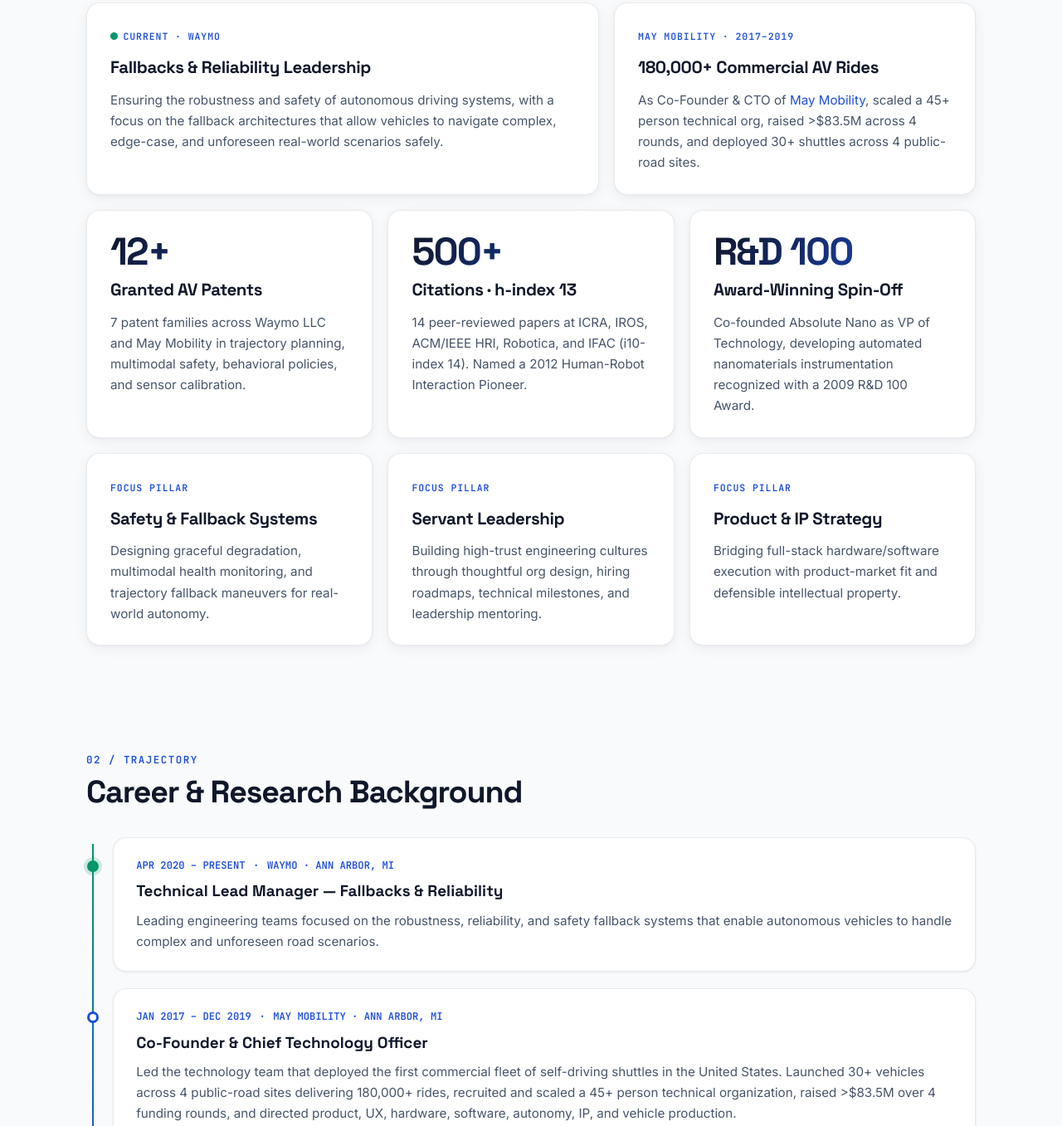
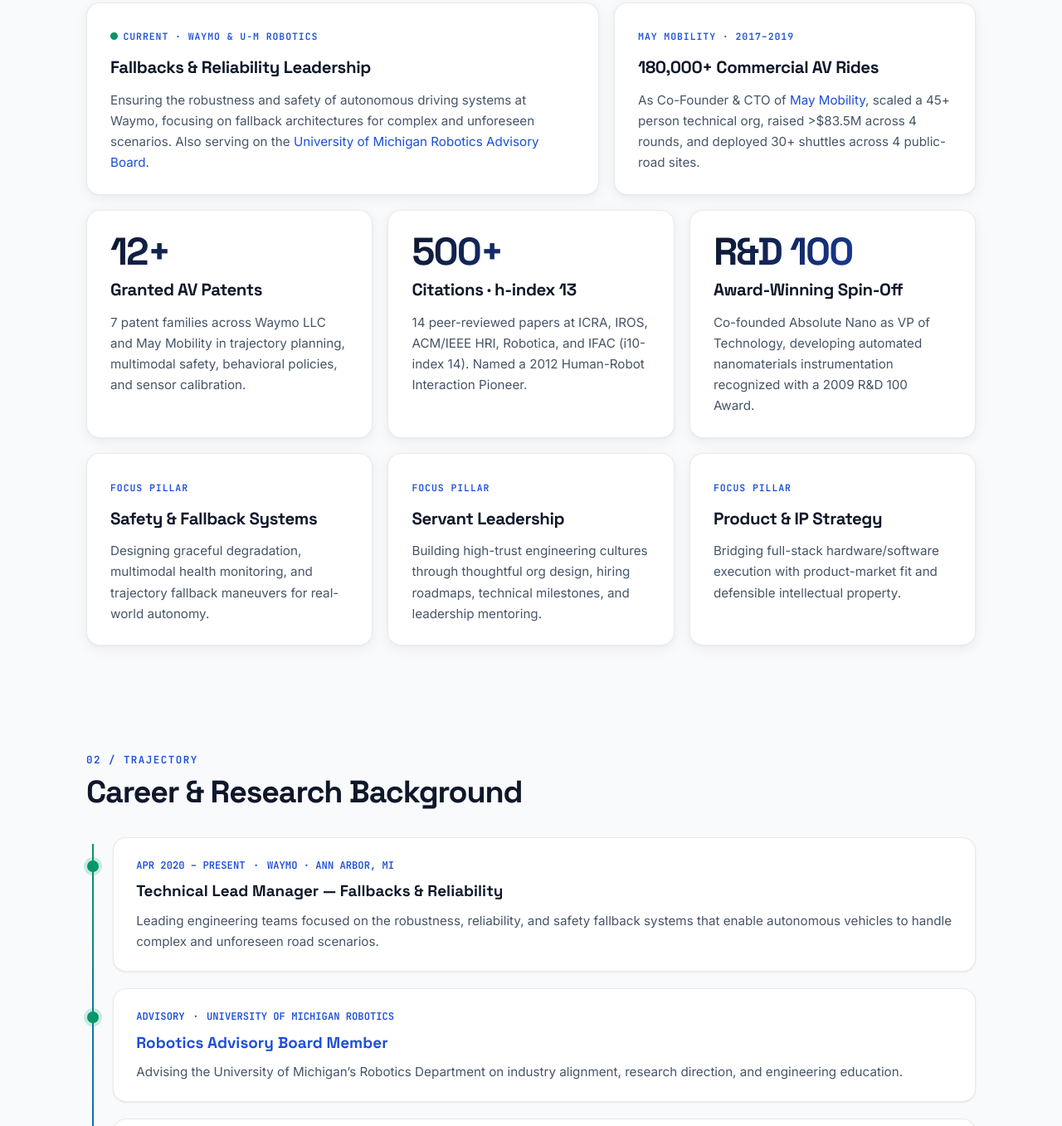
Before and after one commit to svozar/svozar.com, a plain HTML site: page index.html in a window 1280 px wide. Shown: the part 848-2205 px from the top of the page at 83% size. Drawn offline with Linux system fonts and the light colour scheme.

Commit message:
Add University of Michigan Robotics Advisory Board role

```diff
--- a/index.html
+++ b/index.html
@@ -113,9 +113,9 @@
 
     <div class="bento-grid">
       <article class="bento-card span-7">
-        <div class="bento-tag"><span class="status-pulse" aria-hidden="true"></span>Current · Waymo</div>
+        <div class="bento-tag"><span class="status-pulse" aria-hidden="true"></span>Current · Waymo &amp; U-M Robotics</div>
         <h3>Fallbacks &amp; Reliability Leadership</h3>
-        <p>Ensuring the robustness and safety of autonomous driving systems, with a focus on the fallback architectures that allow vehicles to navigate complex, edge-case, and unforeseen real-world scenarios safely.</p>
+        <p>Ensuring the robustness and safety of autonomous driving systems at Waymo, focusing on fallback architectures for complex and unforeseen scenarios. Also serving on the <a href="https://robotics.umich.edu/people/advisory-board/" target="_blank" rel="noopener noreferrer">University of Michigan Robotics Advisory Board</a>.</p>
       </article>
 
       <article class="bento-card span-5">
@@ -176,6 +176,12 @@
         <div class="timeline-meta"><span>APR 2020 – PRESENT</span> · <span>WAYMO · ANN ARBOR, MI</span></div>
         <h3>Technical Lead Manager — Fallbacks &amp; Reliability</h3>
         <p>Leading engineering teams focused on the robustness, reliability, and safety fallback systems that enable autonomous vehicles to handle complex and unforeseen road scenarios.</p>
+      </article>
+
+      <article class="timeline-item timeline-item--current">
+        <div class="timeline-meta"><span>ADVISORY</span> · <span>UNIVERSITY OF MICHIGAN ROBOTICS</span></div>
+        <h3><a href="https://robotics.umich.edu/people/advisory-board/" target="_blank" rel="noopener noreferrer">Robotics Advisory Board Member</a></h3>
+        <p>Advising the University of Michigan’s Robotics Department on industry alignment, research direction, and engineering education.</p>
       </article>
 
       <article class="timeline-item">
```
